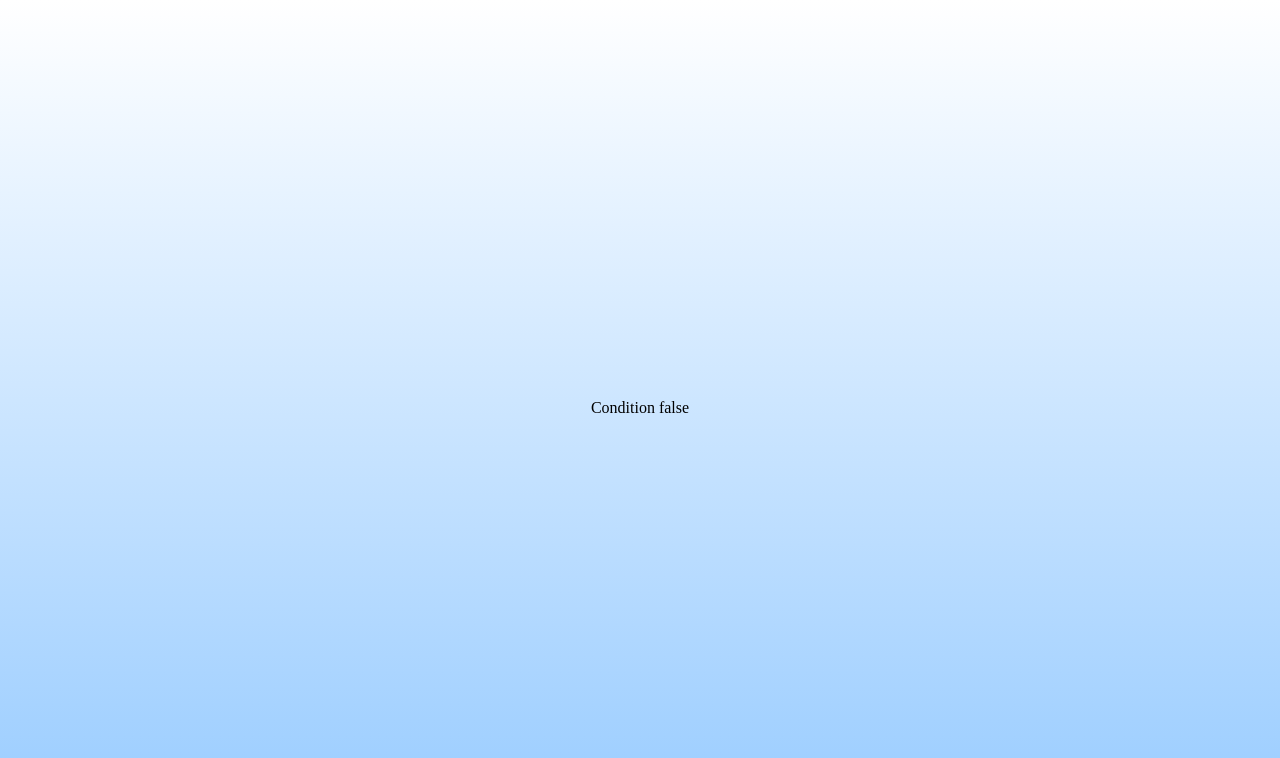
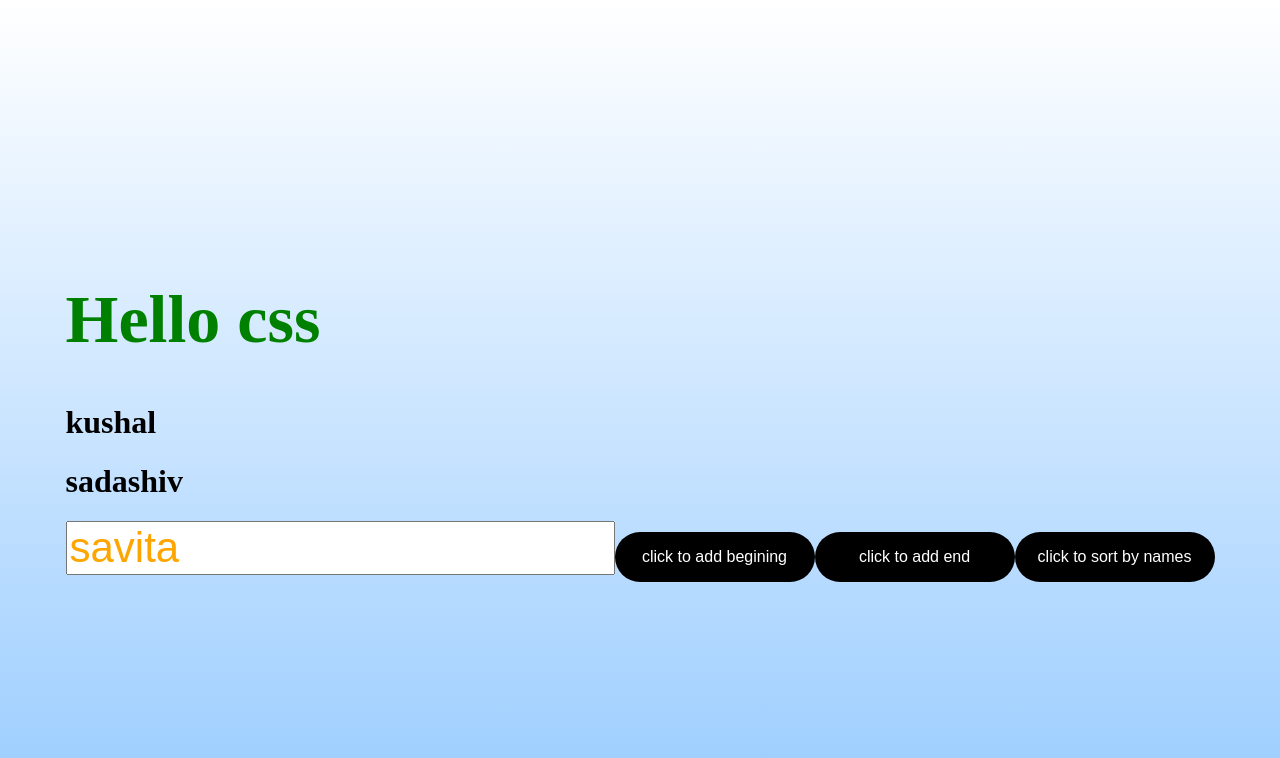
Before and after one commit to Kushalbaragi/React-practise, a React (Create React App) app in the folder first-app/: page / in a window 1280 px wide. Shown: the top 758 px of the page. Built offline with nearby package versions, Linux system fonts and the light colour scheme.

Commit message:
list rendering

```diff
--- a/first-app/src/App.js
+++ b/first-app/src/App.js
@@ -7,17 +7,15 @@ import EventBind from './eventBind';
 import ClassComponent1 from './ClassComponet1';
 import MethodProps from './MethodsProps';
 import Condition from './Condition';
+import ListRendering from './ListRendering';
+import index from './index.module.css';
 
 function App() {
-  let a=10;
-  function cccc(num1= 2, num2=4){
-      console.log(num1+num2);
-    }
-
   return (
 
 
     <>
+    <h1 class={index.primary} >Hello css</h1>
    {/* <ClassComponent  name='kushal1' lastname='Baragi2'/>
    <FunctionComponent  name='kushal' lastname='Baragi'/> */}
    {/* <ClickEvent /> */}
@@ -28,7 +26,8 @@ function App() {
 
    {/* <MethodProps/> */}
 
-   <Condition/>
+   {/* <Condition/>x */}
+   <ListRendering/>
 
     </>
 
--- /dev/null
+++ b/first-app/src/ListRendering.jsx
@@ -0,0 +1,51 @@
+import React, {useState} from 'react'
+import './style.css';
+
+function ListRendering() {
+    let [names, setNames]=useState(['kushal','sadashiv']);
+
+
+    function handlerbeg(){
+        let input=document.getElementById('input').value;
+        setNames(()=>[input,...names]);
+    }
+    function handlerend(){
+        let input=document.getElementById('input').value;
+        setNames(()=>[...names,input]);
+    }
+    let sort=()=>{
+        let arr=[...names];
+        for(let i=0; i<arr.length-1;i++){
+            for(let j=0;j<arr.length-1-i;j++){
+                if(arr[j]>arr[j+1]){
+                    let temp=arr[j];
+                    arr[j]=arr[j+1];
+                    arr[j+1]=temp;
+                }
+            }
+        }
+        setNames(arr);
+
+    }
+ let kkk={
+    color:'blue',
+    bacckgroundColor:'black',
+    fontSize:'42px'
+ }
+
+  return (
+    <>
+    <div>
+        {
+            names.map(name=><h1 key={name}>{name}</h1>)
+        }
+    </div>
+    <input class='primary' id='input' type='text' defaultValue='savita'/>
+    <button onClick={handlerbeg}>click to add begining</button>
+    <button onClick={handlerend}>click to add end</button>
+    <button onClick={sort}>click to sort by names</button>
+    </>
+  )
+}
+
+export default ListRendering
--- a/first-app/src/clickEvent.jsx
+++ b/first-app/src/clickEvent.jsx
@@ -1,5 +1,4 @@
 import React, {Component} from 'react';
-import './style.css';
 
 class ClickEvent extends Component{
     handler(){
--- a/first-app/src/index.js
+++ b/first-app/src/index.js
@@ -1,7 +1,6 @@
 import React from 'react';
 import ReactDOM from 'react-dom/client';
 import App from './App';
-import './style.css';
 
 
 const root = ReactDOM.createRoot(document.getElementById('root'));
--- /dev/null
+++ b/first-app/src/index.module.css
@@ -0,0 +1,4 @@
+.primary{
+    color: green;
+    font-size: 68px;
+}
--- a/first-app/src/style.css
+++ b/first-app/src/style.css
@@ -45,3 +45,8 @@ body{
     height: 100vh;
     background: linear-gradient(to bottom, #ffffff 0%, #99ccff 100%);
 }
+
+.primary{
+    font-size: 42px;
+    color: orange;
+}
```
Also changed, not shown: first-app/src/Person.jsx (added, +17 -0 lines), first-app/src/p.js (deleted, +0 -18 lines), first-app/src/FormHandling.jsx (added).
